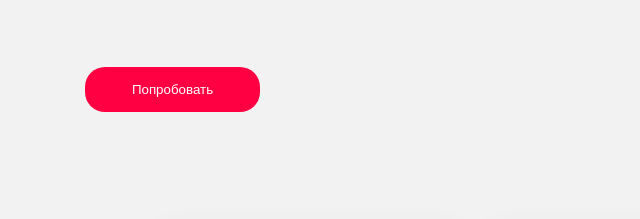
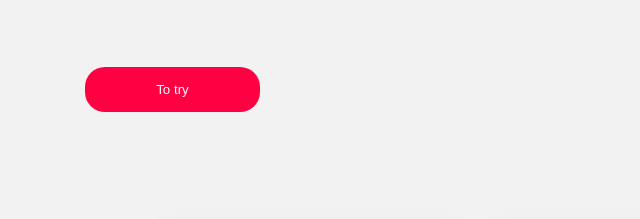
Before and after one commit to G0r4ik/speedV, a plain HTML site: page index.html in a window 1280 px wide. Shown: the part 407-626 px from the top of the page, 0-640 px from the left. Drawn offline with Linux system fonts and the light colour scheme.

Commit message:
Попробовать -> To try

```diff
--- a/index.html
+++ b/index.html
@@ -29,7 +29,7 @@
               the readable content of a page when looking at its layout. The
               point of using Lorem Ipsum.
             </p>
-            <button class="intro__button">Попробовать</button>
+            <button class="intro__button">To try</button>
           </div>
         </div>
       </div>
```
